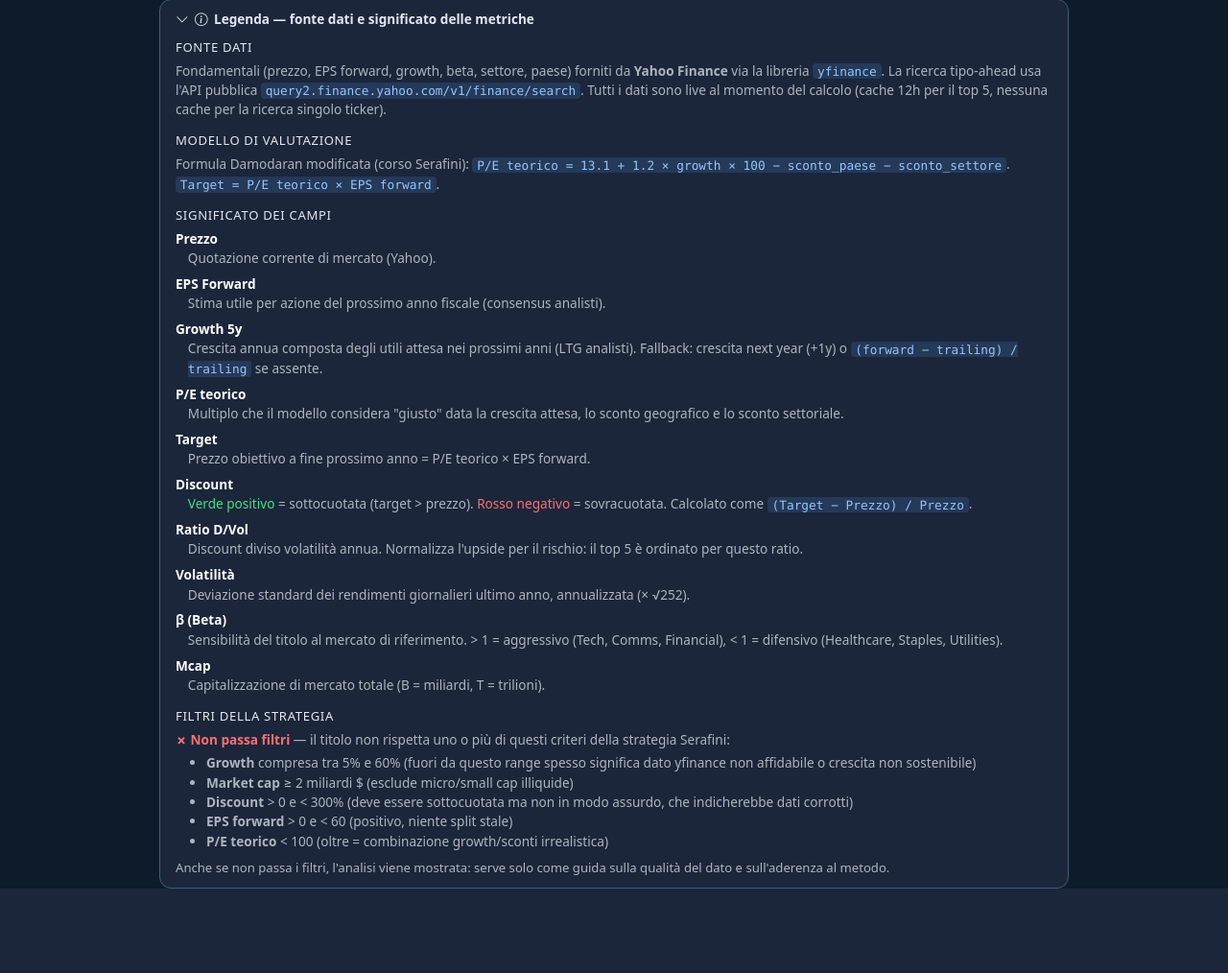
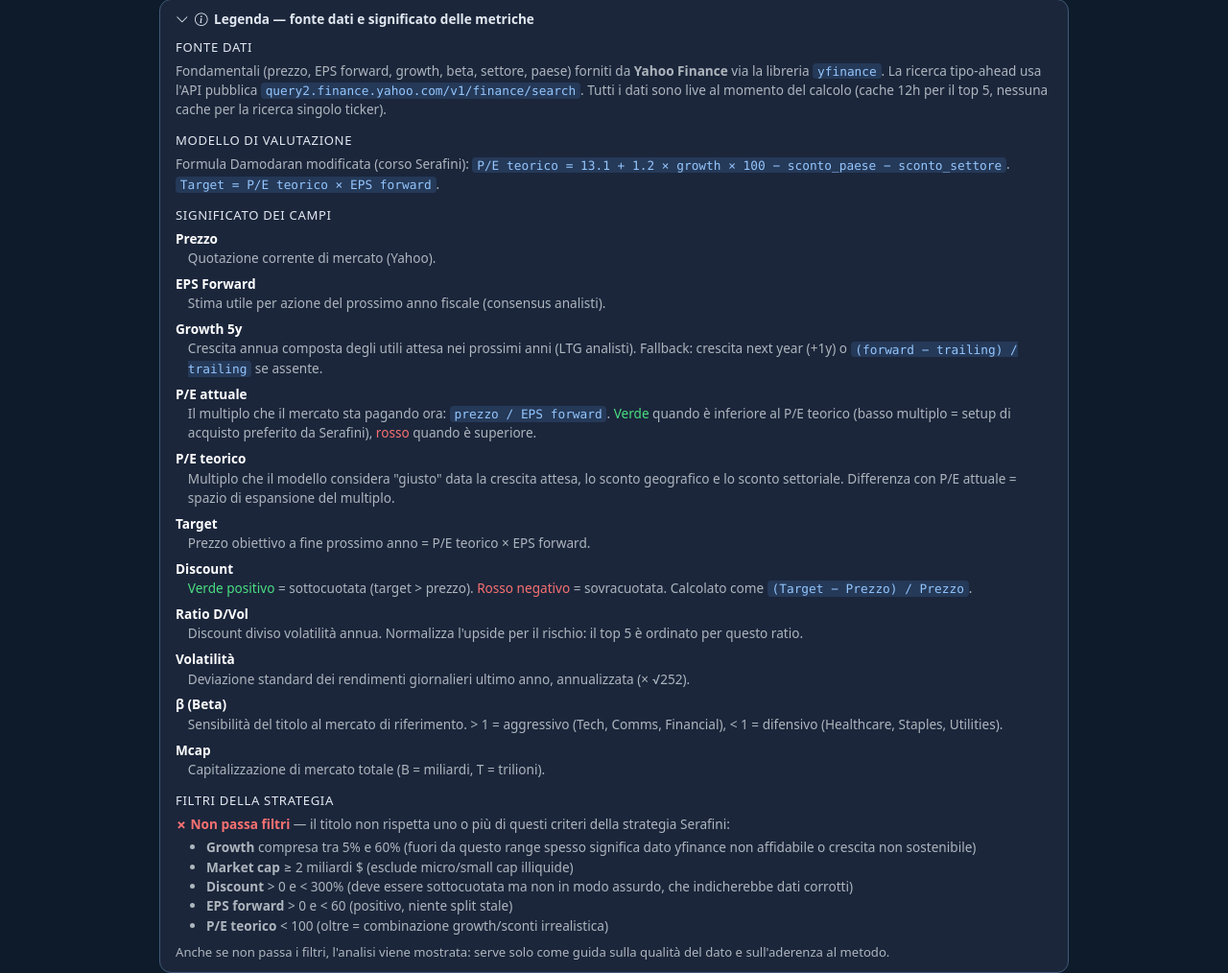
Before and after one commit to bitsharp/es_gamma_analyzer, a Flask app: template templates/screener.html in a window 1280 px wide, after a click on "Legenda — fonte dati e significato delle metriche". Shown: the part 560-1574 px from the top of the page at 96% size. Before the commit the page ends 1486 px from the top, so only its background shows below. Run offline with Flask 3, Linux system fonts and the light colour scheme; the template is opened without the code that fills it, so the values that code supplies are empty; the visitor is signed in with stand-in values (Sample User, id 1); some libraries are stand-ins or nearby versions.

Commit message:
feat(screener): add P/E attuale (market) metric next to P/E teorico
Shows the multiple the market is currently paying (prezzo / EPS forward)
right next to the theoretical Damodaran multiple. Color-coded:
- Green when P/E attuale < P/E teorico → "basso multiplo", Serafini's
  preferred buy setup (room for multiple expansion)
- Red when above

Pure frontend computation (data already in the response), no backend
changes. Legend updated with the new field and the "low multiple" thesis.

Co-Authored-By: Claude Opus 4.7 (1M context) <noreply@anthropic.com>

```diff
--- a/templates/screener.html
+++ b/templates/screener.html
@@ -464,9 +464,17 @@
                             (LTG analisti). Fallback: crescita next year (+1y) o
                             <code>(forward − trailing) / trailing</code> se assente.</dd>
 
+                        <dt>P/E attuale</dt>
+                        <dd>Il multiplo che il mercato sta pagando ora:
+                            <code>prezzo / EPS forward</code>. <span style="color:#4ade80;">Verde</span>
+                            quando è inferiore al P/E teorico (basso multiplo = setup di acquisto
+                            preferito da Serafini), <span style="color:#f87171;">rosso</span>
+                            quando è superiore.</dd>
+
                         <dt>P/E teorico</dt>
                         <dd>Multiplo che il modello considera "giusto" data la crescita
-                            attesa, lo sconto geografico e lo sconto settoriale.</dd>
+                            attesa, lo sconto geografico e lo sconto settoriale.
+                            Differenza con P/E attuale = spazio di espansione del multiplo.</dd>
 
                         <dt>Target</dt>
                         <dd>Prezzo obiettivo a fine prossimo anno = P/E teorico × EPS forward.</dd>
@@ -640,7 +648,24 @@
                         <div class="metric"><div class="label">Prezzo</div><div class="value">${fmtMoney(r.current_price)}</div></div>
                         <div class="metric"><div class="label">EPS Forward</div><div class="value">${fmtMoney(r.forward_eps)}</div></div>
                         <div class="metric"><div class="label">Growth 5y</div><div class="value">${fmtPct(r.growth_5y)}</div></div>
-                        <div class="metric"><div class="label">P/E teorico</div><div class="value">${fmtNum(r.pe_theoretical, 1)}</div></div>
+                        ${(() => {
+                            const peNow = (r.current_price && r.forward_eps && r.forward_eps > 0)
+                                ? r.current_price / r.forward_eps : null;
+                            const peTheo = r.pe_theoretical;
+                            const lowMultiple = (peNow != null && peTheo != null && peNow < peTheo);
+                            return `
+                            <div class="metric"><div class="label">P/E attuale</div>
+                                <div class="value ${peNow == null ? '' : (lowMultiple ? 'discount-pos' : 'discount-neg')}"
+                                     title="prezzo / EPS forward — il multiplo che il mercato sta pagando ora">
+                                    ${fmtNum(peNow, 1)}
+                                </div>
+                            </div>
+                            <div class="metric"><div class="label">P/E teorico</div>
+                                <div class="value" title="multiplo Damodaran: 13.1 + 1.2×growth + sconti">
+                                    ${fmtNum(peTheo, 1)}
+                                </div>
+                            </div>`;
+                        })()}
                         <div class="metric"><div class="label">Target</div><div class="value">${fmtMoney(r.target_y1)}</div></div>
                         <div class="metric"><div class="label">Discount</div>
                             <div class="value ${r.discount_pct > 0 ? 'discount-pos' : 'discount-neg'}">${fmtPct(r.discount_pct)}</div></div>
```
